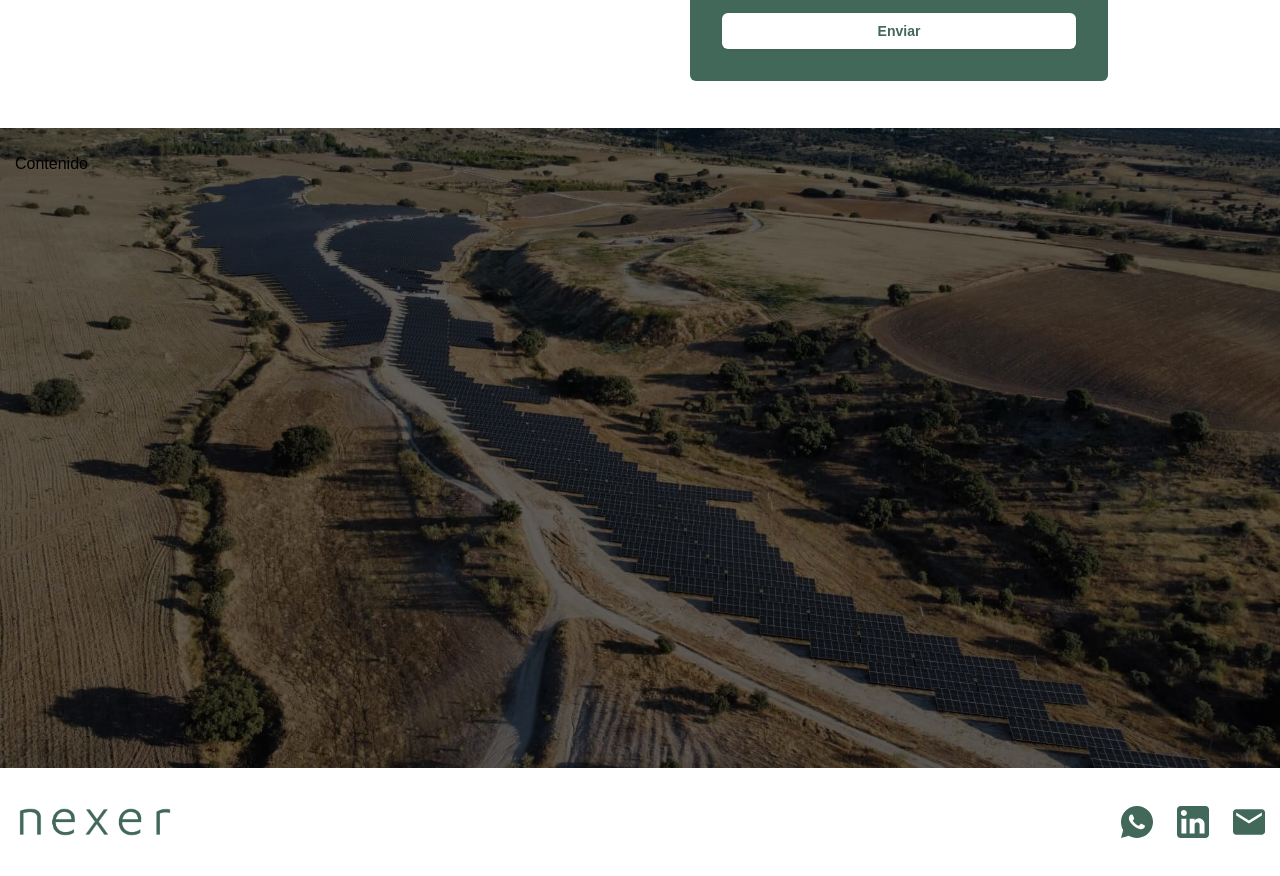
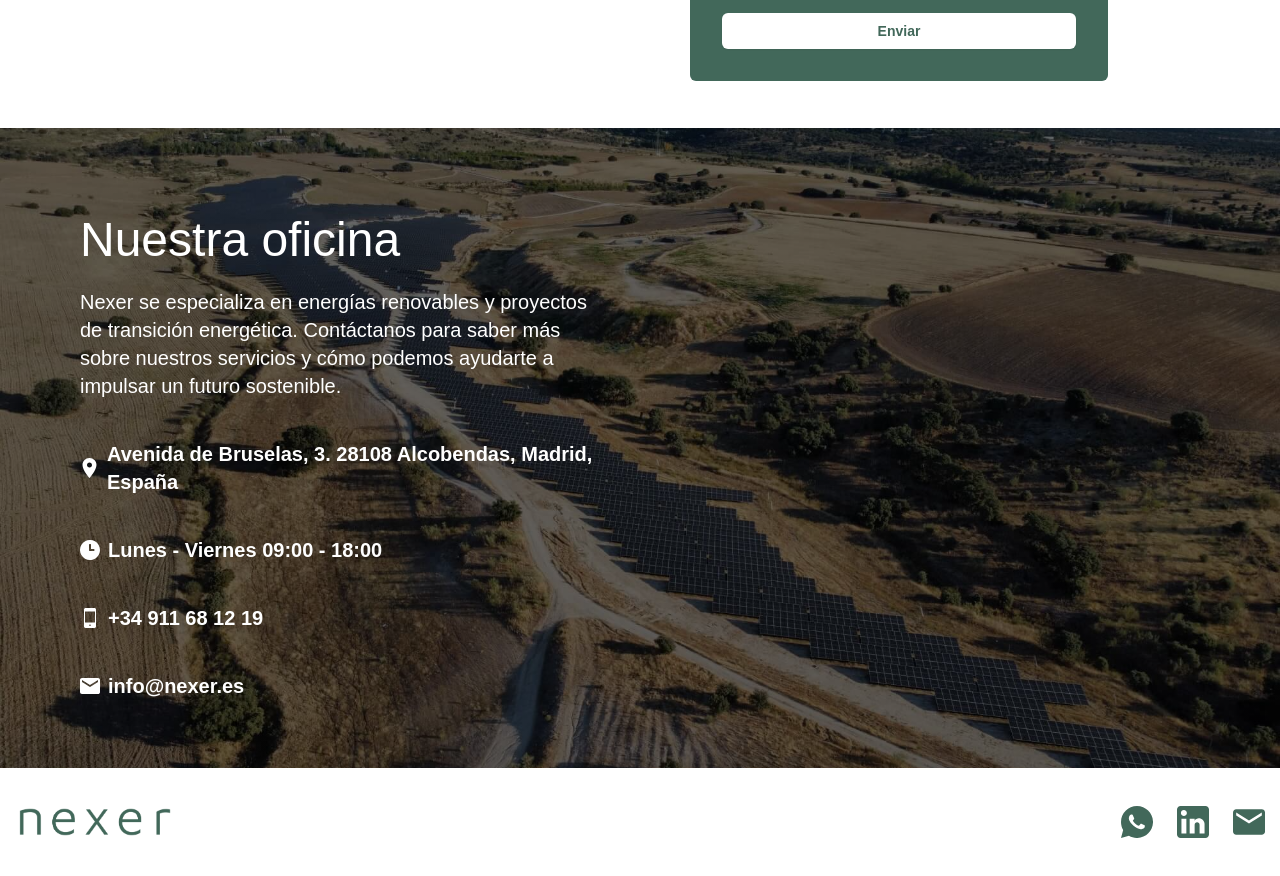
Before and after one commit to Lindapazw/nexer, a Next.js app: page / in a window 1280 px wide. Shown: the part 4700-5576 px from the top of the page. Built offline with nearby package versions, Linux system fonts and the light colour scheme.

Commit message:
feat: add location information

```diff
--- a/src/app/_components/location.tsx
+++ b/src/app/_components/location.tsx
@@ -1,3 +1,8 @@
+import Hour from "./_icons.tsx/hour";
+import Location from "./_icons.tsx/location";
+import Mail from "./_icons.tsx/mail";
+import Phone from "./_icons.tsx/phone";
+
 const HomeLocation = () => {
   return (
     <section id="location" className="relative min-h-[80vh]">
@@ -11,8 +16,37 @@ const HomeLocation = () => {
       />
 
       {/* contenido */}
-      <div className="relative pt-6">
-        <div className="container">Contenido</div>
+
+      <div className="flex">
+        <div className="relative flex h-[80vh] w-[50vw] flex-col justify-center lg:pl-20">
+          <h3 className="h2 text-start text-white md:mt-5">Nuestra oficina</h3>
+
+          <p className="p mb-10 pr-10 text-white">
+            Nexer se especializa en energías renovables y proyectos de
+            transición energética. Contáctanos para saber más sobre nuestros
+            servicios y cómo podemos ayudarte a impulsar un futuro sostenible.
+          </p>
+
+          <ol className="p flex flex-col gap-10 text-white">
+            <li className="span flex items-center gap-2">
+              <Location className="h-5 w-5" />
+              <p>Avenida de Bruselas, 3. 28108 Alcobendas, Madrid, España</p>
+            </li>
+            <li className="span flex items-center gap-2">
+              <Hour className="h-5 w-5" />
+              <p>Lunes - Viernes 09:00 - 18:00</p>
+            </li>
+            <li className="span flex items-center gap-2">
+              <Phone className="h-5 w-5" />
+              <p>+34 911 68 12 19</p>
+            </li>
+            <li className="span flex items-center gap-2">
+              <Mail className="h-5 w-5" />
+              <p>info@nexer.es</p>
+            </li>
+          </ol>
+        </div>
+        <div className="relative h-[80vh] w-[50vw]">{/* mapa aquí */}</div>
       </div>
     </section>
   );
```
